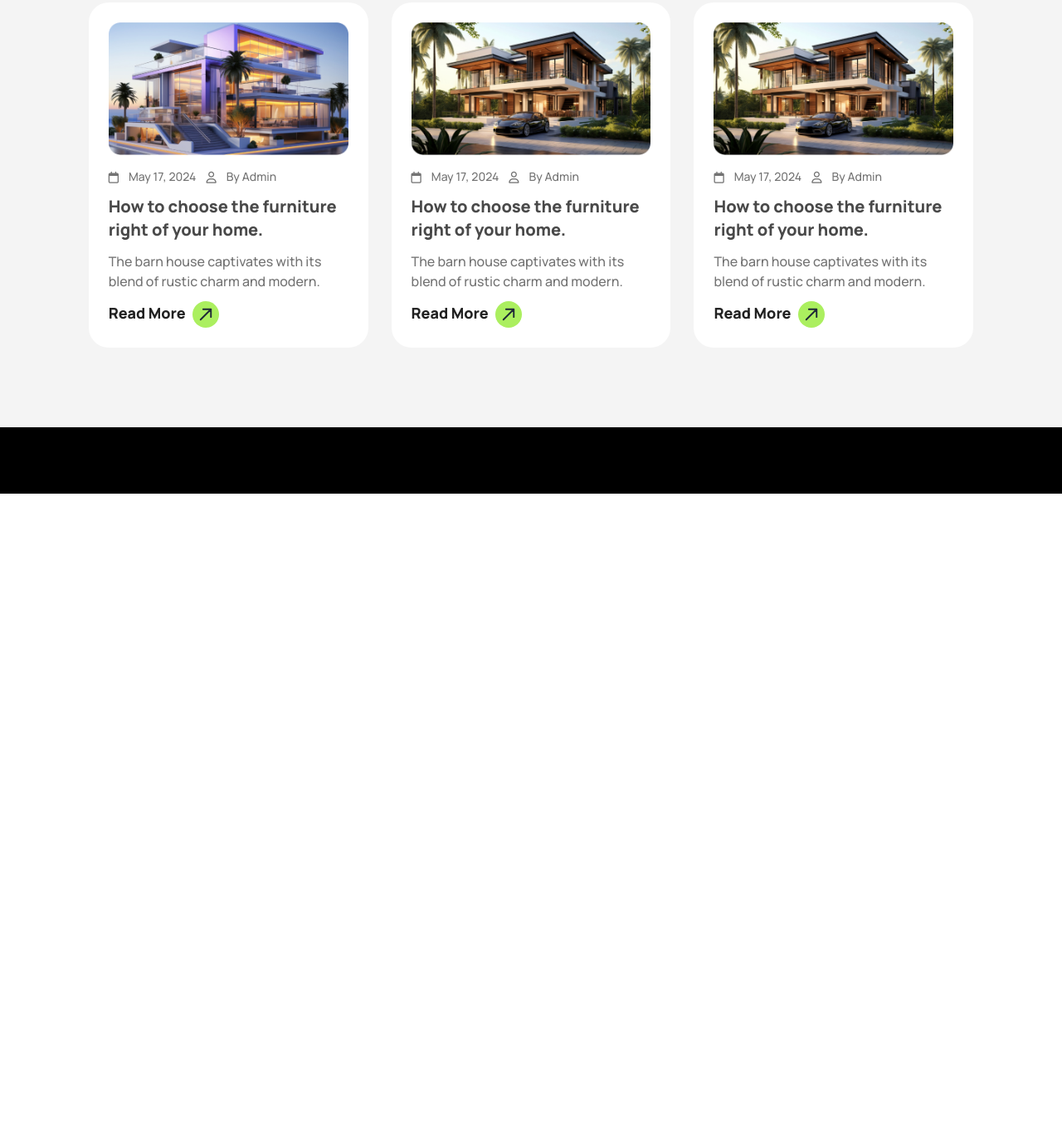
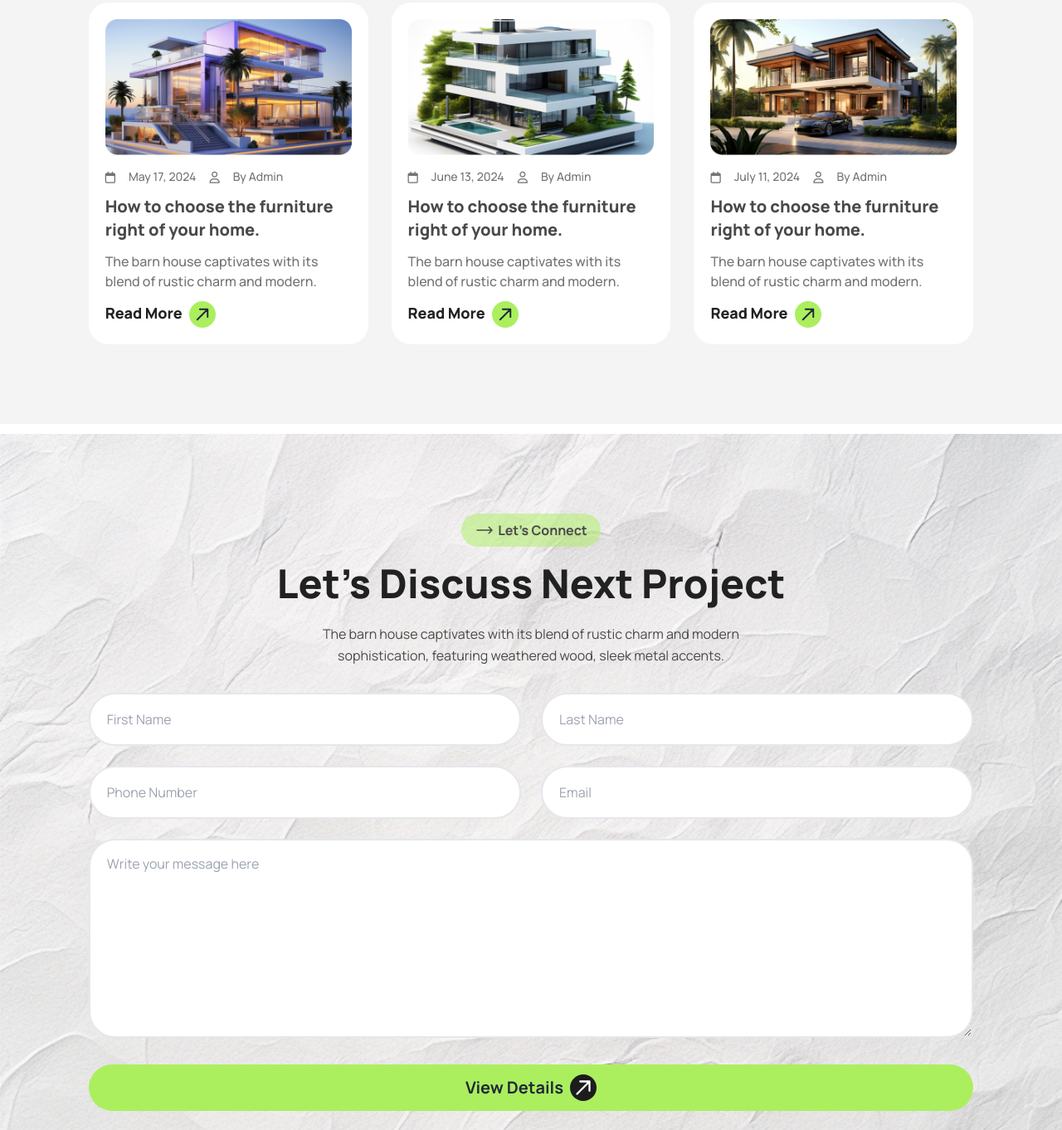
Before and after one commit to developernahian/dream-house-website, a plain HTML site: page index.html in a window 1280 px wide. Shown: the part 3614-4976 px from the top of the page at 83% size. Before the commit the page ends 4209 px from the top, so only its background shows below. Drawn offline with nearby package versions, Linux system fonts and the light colour scheme.

Commit message:
contact section added

```diff
--- a/index.html
+++ b/index.html
@@ -183,7 +183,6 @@
               <div
                 class="flex items-center justify-center bg-[#1C1C1C] text-white w-8 h-8 rounded-full"
               >
-                <!-- <i class="fa-solid fa-arrow-turn-up"></i> -->
                 <svg
                   xmlns="http://www.w3.org/2000/svg"
                   fill="none"
@@ -759,14 +758,14 @@
           <!-- todo All 3 Card main div -->
           <div class="flex flex-col md:flex-row justify-between gap-7 pt-8">
             <!-- todo Card 1 -->
-            <div class="bg-white p-6 rounded-3xl">
+            <div class="bg-white p-5 rounded-3xl">
               <figure>
                 <img class="w-full" src="./assets/article1.png" alt="image" />
               </figure>
               <div class="pt-4 space-y-3">
                 <!-- date  -->
                 <div
-                  class="flex flex-row gap-3 text-teritary font-medium text-sm"
+                  class="flex flex-row gap-4 text-teritary font-medium text-sm"
                 >
                   <i class="fa-regular fa-calendar pt-1"></i>
                   <span>May 17, 2024</span>
@@ -811,17 +810,17 @@
             </div>
 
             <!-- todo Card 2 -->
-            <div class="bg-white p-6 rounded-3xl">
+            <div class="bg-white p-5 rounded-3xl">
               <figure>
-                <img class="w-full" src="./assets/article3.png" alt="image" />
+                <img class="w-full" src="./assets/article2.png" alt="image" />
               </figure>
               <div class="pt-4 space-y-3">
                 <!-- date  -->
                 <div
-                  class="flex flex-row gap-3 text-teritary font-medium text-sm"
+                  class="flex flex-row gap-4 text-teritary font-medium text-sm"
                 >
                   <i class="fa-regular fa-calendar pt-1"></i>
-                  <span>May 17, 2024</span>
+                  <span>June 13, 2024</span>
                   <i class="fa-regular fa-user pt-1"></i>
                   <span>By Admin</span>
                 </div>
@@ -863,17 +862,17 @@
             </div>
 
             <!-- todo Card 3 -->
-            <div class="bg-white p-6 rounded-3xl">
+            <div class="bg-white p-5 rounded-3xl">
               <figure>
                 <img class="w-full" src="./assets/article3.png" alt="image" />
               </figure>
               <div class="pt-4 space-y-3">
                 <!-- date  -->
                 <div
-                  class="flex flex-row gap-3 text-teritary font-medium text-sm"
+                  class="flex flex-row gap-4 text-teritary font-medium text-sm"
                 >
                   <i class="fa-regular fa-calendar pt-1"></i>
-                  <span>May 17, 2024</span>
+                  <span>July 11, 2024</span>
                   <i class="fa-regular fa-user pt-1"></i>
                   <span>By Admin</span>
                 </div>
@@ -916,6 +915,122 @@
           </div>
         </div>
       </section>
+
+      <!-- todo ========== Contact section ========== -->
+      <section class="bg-papper bg-center bg-no-repeat bg-cover mt-3">
+        <div class="w-11/12 md:w-10/12 mx-auto py-24">
+          <!-- todo button heading and title -->
+          <div class="flex flex-col items-center">
+            <!-- todo button main div -->
+            <div>
+              <button
+                class="mx-auto md:ml-0 flex font-bold text-secondary py-2 px-4 rounded-3xl gap-1 bg-green_teritary hover:bg-[#212121] hover:text-white"
+              >
+                <!-- todo svg -->
+                <div>
+                  <svg
+                    xmlns="http://www.w3.org/2000/svg"
+                    fill="none"
+                    viewBox="0 0 24 24"
+                    stroke-width="1.5"
+                    stroke="currentColor"
+                    class="size-6"
+                  >
+                    <path
+                      stroke-linecap="round"
+                      stroke-linejoin="round"
+                      d="M17.25 8.25 21 12m0 0-3.75 3.75M21 12H3"
+                    />
+                  </svg>
+                </div>
+                <span>Let’s Connect</span>
+              </button>
+            </div>
+
+            <h2
+              class="text-3xl md:text-5xl text-primary font-extrabold pt-5 text-center"
+            >
+              Let’s Discuss Next Project
+            </h2>
+            <p
+              class="text-secondary pt-6 text-center lg:w-[55%] leading-relaxed"
+            >
+              The barn house captivates with its blend of rustic charm and
+              modern sophistication, featuring weathered wood, sleek metal
+              accents.
+            </p>
+          </div>
+
+          <!-- todo input start -->
+          <div class="pt-8">
+            <form
+              action="#"
+              class="grid gap-5 md:gap-6 grid-cols-1 md:grid-cols-2"
+            >
+              <input
+                required
+                type="text"
+                placeholder="First Name"
+                class="border-2 rounded-[64px] pl-5 hover:border-[#a59f9f] w-full h-16"
+              />
+
+              <input
+                required
+                type="tel"
+                placeholder="Last Name"
+                class="border-2 rounded-[64px] pl-5 hover:border-[#a59f9f] w-full h-16"
+              />
+
+              <input
+                required
+                type="text"
+                placeholder="Phone Number"
+                class="border-2 rounded-[64px] pl-5 hover:border-[#a59f9f] w-full h-16"
+              />
+
+              <input
+                required
+                type="email"
+                placeholder="Email"
+                class="border-2 rounded-[64px] pl-5 hover:border-[#a59f9f] w-full h-16"
+              />
+
+              <textarea
+                name=""
+                id=""
+                placeholder="Write your message here"
+                class="border-2 rounded-[32px] hover:border-[#a59f9f] w-full md:col-span-2 h-60 pt-4 pl-5"
+              ></textarea>
+
+              <button
+                class="md:col-span-2 w-full justify-center flex gap-2 py-3 bg-green_primary border-green_primary rounded-[32px] mx-auto items-center hover:bg-[#c3c0a5] mt-2"
+              >
+                <span class="text-xl font-bold">View Details</span>
+
+                <div
+                  class="flex rounded-full h-8 w-8 justify-center items-center bg-[#1C1C1C] text-white"
+                >
+                  <svg
+                    xmlns="http://www.w3.org/2000/svg"
+                    fill="none"
+                    viewBox="0 0 24 24"
+                    stroke-width="2.3"
+                    stroke="currentColor"
+                    class="size-6"
+                  >
+                    <path
+                      stroke-linecap="round"
+                      stroke-linejoin="round"
+                      d="m4.5 19.5 15-15m0 0H8.25m11.25 0v11.25"
+                    />
+                  </svg>
+                </div>
+              </button>
+            </form>
+          </div>
+          <!-- todo form end -->
+        </div>
+      </section>
     </main>
 
     <!-- todo ========== Footer ========== -->
```
